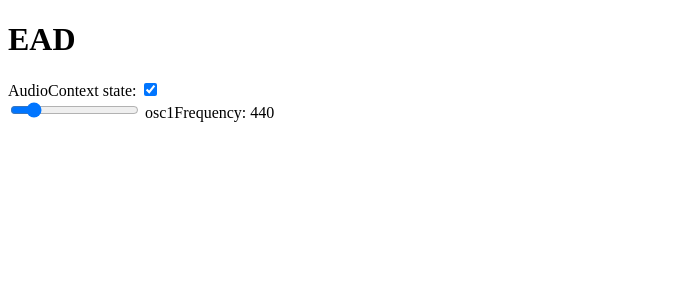
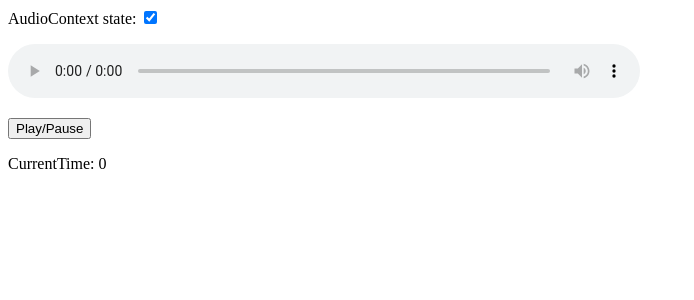
Before and after one commit to servetti-polito/ead-web-audio-intro-and-vis, a React (Vite) app: page / in a window 1280 px wide. Shown: the top 300 px of the page, without its empty margins (0-694 px from the left). Built offline with nearby package versions, Linux system fonts and the light colour scheme.

Commit message:
done no effect

```diff
--- a/src/App.jsx
+++ b/src/App.jsx
@@ -1,9 +1,87 @@
-import { useState, useEffect } from 'react';
+import { useState, useEffect, useRef } from 'react';
 
 const audioCtx = new AudioContext();
 
 function App() {
 
+  const audioEl = useRef(0);
+  // console.log(audioEl.current);
+
+  const [audioNodes, setAudioNodes] = useState({
+    audio1: null
+  })
+
+  useEffect(() => {
+    if(audioNodes.audio1 != null) {
+      console.log('set AudioNodes');
+      audioNodes.audio1.connect(audioCtx.destination);
+      // audioEl.current.play();
+    } else {
+      console.log('connect AudioNodes', audioNodes.audio1);
+      setAudioNodes( () => ({ audio1: new MediaElementAudioSourceNode(audioCtx, { mediaElement: audioEl.current }) }))
+    }
+  }, [audioNodes])
+
+
+  const [audioContextState, setAudioContextState] = useState(audioCtx.state == "running")
+
+  function handleAudioContextStateChange(ev) {
+    setAudioContextState(ev.target.checked);
+    if (ev.target.checked) audioCtx.resume();
+    else audioCtx.suspend();
+  }
+
+
+  const [playing, setPlaying] = useState(false);
+  function handlePlayBtnClick() {
+    setPlaying(!playing);
+    if (playing) audioEl.current.pause();
+    else audioEl.current.play();
+  }
+
+  const [currentTime, setCurrentTime] = useState(0);
+  useEffect( () => {
+    audioEl.current.addEventListener('timeupdate', () => {
+      // console.log(audioEl.current.currentTime)
+      setCurrentTime(audioEl.current.currentTime);
+    })
+  }, [])
+
+  const audioTagWithButtonJSX = () => (
+    <>
+      <div> <p>
+        <audio id="audio" ref={audioEl} loop controls src="/singing.mp3" style={{ width: "50%" }}> </audio>
+      </p> </div>
+      <div> <p>
+        <button id="play" type="button" onClick={handlePlayBtnClick}>Play/Pause</button>
+      </p></div>
+    </>
+  );
+
+  const audioContextCheckboxJSX = () => (
+    <div>
+      <label htmlFor="audioContextState">AudioContext state: {audioContextState}</label>
+      <input type="checkbox" id="audioContextState" name="audioContextState"
+        checked={audioContextState} onChange={(ev) => handleAudioContextStateChange(ev)} />
+    </div>
+  );
+
+  const currentTimeJSX = () => (
+    <div> <p>
+    <span>CurrentTime: {currentTime}</span>
+    </p> </div>
+  );
+
+
+  return (
+    <>
+      {audioContextCheckboxJSX()}
+      {audioTagWithButtonJSX()}
+      {currentTimeJSX()}
+    </>
+  )
+
+  /*
   const defaultOsc1Frequency = 440;
 
   const [audioNodes, setAudioNodes] = useState({
@@ -23,7 +101,6 @@ function App() {
     else audioCtx.suspend();
   }
 
-
   const [osc1Frequency, setOsc1Frequency] = useState(defaultOsc1Frequency);
 
   // executed every time a state changes
@@ -36,7 +113,6 @@ function App() {
         <label htmlFor="audioContextState">AudioContext state: {audioContextState}</label>
         <input type="checkbox" id="audioContextState" name="audioContextState"
           checked={audioContextState} onChange={(ev) => handleAudioContextStateChange(ev)} />
-        {/* audioCtx.state */ /* WARNING: state is not timely updated in the view */}
       </div>
       <div>
         <input type="range" id="osc1Frequency" name="osc1Frequency" min="220" max="1760" step="1" value={osc1Frequency}
@@ -45,6 +121,7 @@ function App() {
       </div>
     </>
   )
+  */
 }
 
 export default App
```
